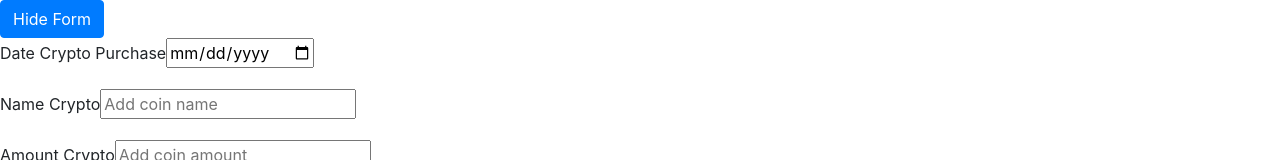
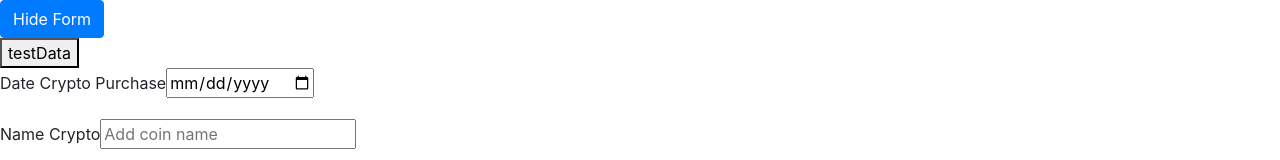
Before and after one commit to byverdu/crypto-dashboard, a React (Create React App) app in the folder app/client/: page / in a window 1280 px wide. Shown: the top 160 px of the page. Built offline with nearby package versions, Linux system fonts and the light colour scheme; no server answers.

Commit message:
async fetch implementation

```diff
--- a/app/client/src/components/CryptoForm.js
+++ b/app/client/src/components/CryptoForm.js
@@ -1,4 +1,4 @@
-import React from 'react';
+import React, { Fragment } from 'react';
 import { Button } from 'reactstrap';
 import { connect } from 'react-redux';
 import * as thunks from '../redux/thunks';
@@ -24,7 +24,8 @@ class CryptoForm extends React.Component {
   onSubmit( event ) {
     event.preventDefault();
     if ( this.formElement.checkValidity()) {
-      const DOMToArray = Array.from( document.querySelectorAll( 'input' ));
+      const DOMToArray = Array.from( this.formElement.elements )
+        .filter( elem => elem.nodeName === 'INPUT' );
       const inputValues = getInputFieldValues( DOMToArray );
 
       this.props.dispatch(
@@ -37,9 +38,26 @@ class CryptoForm extends React.Component {
     }
   }
 
+  testData() {
+    this.props.dispatch(
+      thunks.addItemToApi( '/api/crypto', {
+        dateCrypto: '2018-03-02',
+        nameCrypto: 'eth',
+        amountCrypto: '0.0005',
+        priceCrypto: '0.0008',
+        fiatCrypto: 'dollar'
+      })
+    );
+    this.formElement.submit();
+  }
+
   render() {
     const { formData } = this.state;
     return (
+      <Fragment>
+        {
+          process.env.NODE_ENV === 'development' && <button onClick={this.testData.bind( this )}>testData</button>
+        }
         <form
           ref={( c ) => { this.formElement = c; } }
           onSubmit={this.onSubmit}
@@ -54,6 +72,7 @@ class CryptoForm extends React.Component {
             Submit
           </Button>
         </form>
+      </Fragment>
     );
   }
 }
--- a/app/client/src/redux/reducers.js
+++ b/app/client/src/redux/reducers.js
@@ -22,7 +22,7 @@ export function apiReducer( state = initialApiState, action ) {
 
     case actions.ADD_ITEM_TO_API_SUCCESS:
       return newStateSuccess(
-        action.data, action.status
+        [...state.data, action.data], action.status
       );
 
     case actions.ADD_ITEM_TO_API_FAILED:
--- a/app/client/src/redux/thunks.js
+++ b/app/client/src/redux/thunks.js
@@ -37,13 +37,16 @@ function fetchApiData( url ) {
 function addItemToApi( url, data ) {
   const axiosConfig = {
     method: 'post',
-    url,
-    data
+    headers: {
+      Accept: 'application/json, text/plain, */*',
+      'Content-Type': 'application/json'
+    },
+    body: JSON.stringify( data )
   };
   return async function ( dispatch ) {
     dispatch( addItemToApiRequest());
     try {
-      const response = await fetch( axiosConfig );
+      const response = await fetch( url, axiosConfig );
       if ( !response.ok ) {
         dispatch( addItemToApiFailed(
           response.status,
@@ -51,8 +54,7 @@ function addItemToApi( url, data ) {
         ));
         return;
       }
-      const body = await response.json();
-      dispatch( addItemToApiSuccess( response.status, body ));
+      dispatch( addItemToApiSuccess( response.status, data ));
     } catch ( error ) {
       throw new Error( 'Add api item failed' );
     }
--- a/app/server/serverUtils/index.js
+++ b/app/server/serverUtils/index.js
@@ -2,8 +2,6 @@ const createCryptoEntry = ( bodyPost ) => {
   const {
     dateCrypto, nameCrypto, fiatCrypto, priceCrypto, amountCrypto
   } = bodyPost;
-
-  console.log( bodyPost );
 
   return {
     nameCrypto,
```
Lines whose indentation alone changed are shown as unchanged.
